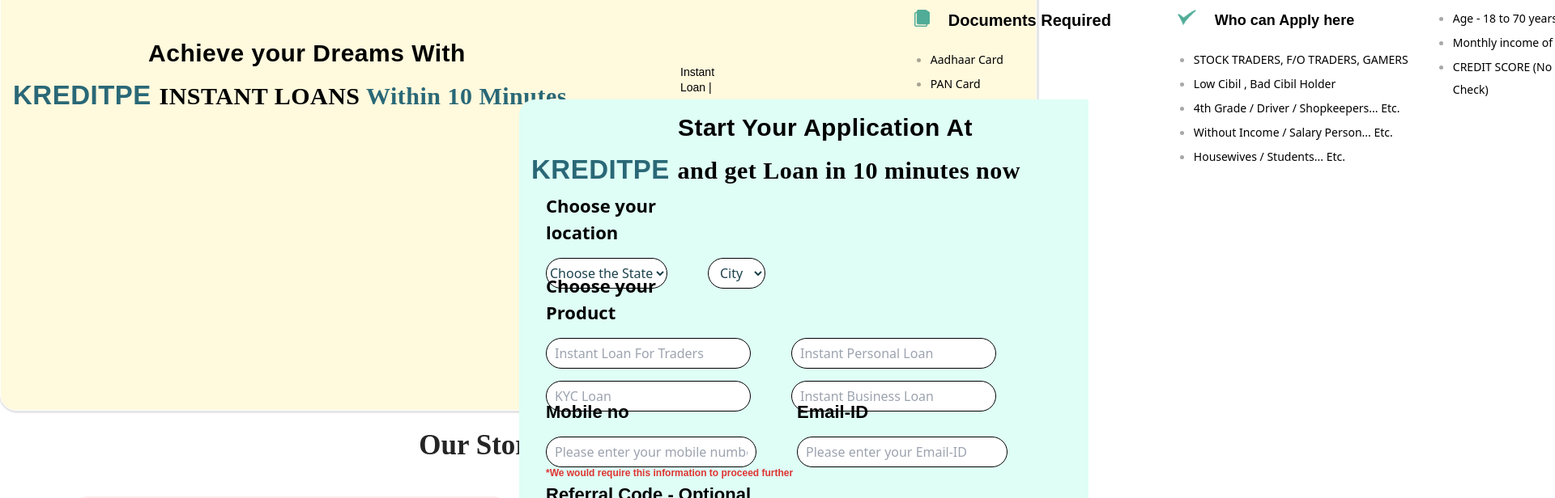
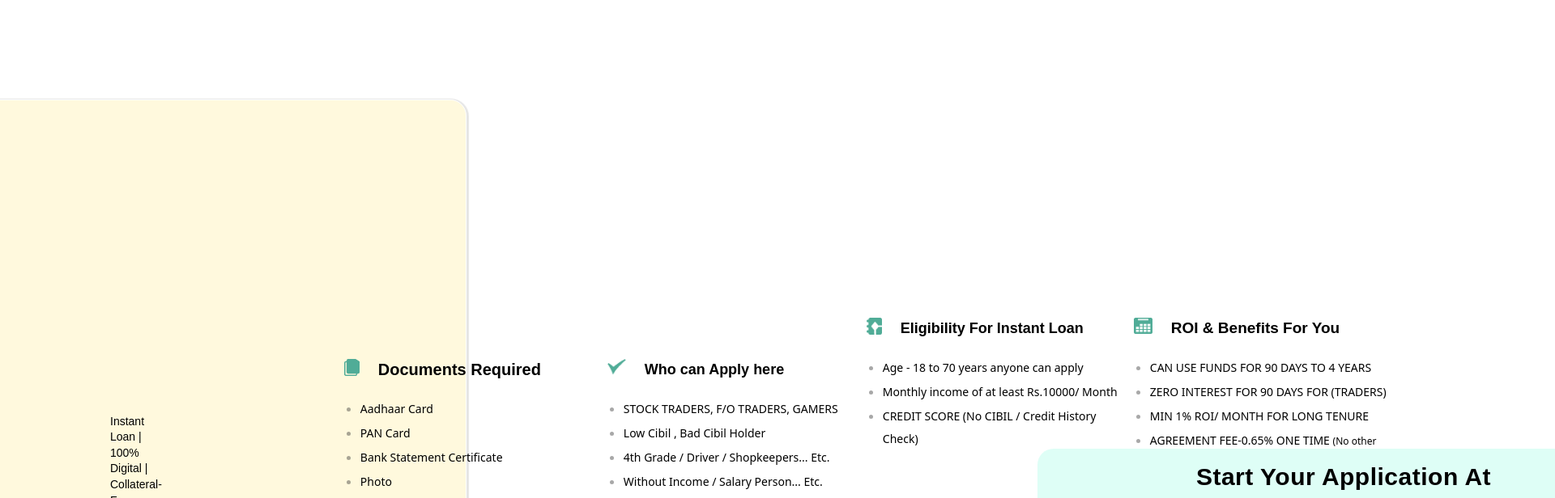
Before and after one commit to Vijaysharmagpj/Client_Project, a React (Create React App) app: page / in a window 1280 px wide. Shown: the part 1100-1716 px from the top of the page at 81% size, 1920 px wide, since content can reach past the window. Built offline with nearby package versions, Linux system fonts and the light colour scheme.

Commit message:
"remove absolute"

```diff
--- a/src/Component/FormandInfo.css
+++ b/src/Component/FormandInfo.css
@@ -219,7 +219,7 @@
     border-radius: 20px 0px 0px 0px;
     /* border-left: 1px solid #000; */
     background-color: #DEFEF6;
-    position: absolute;
+    /* position: absolute; */
     z-index: 0; /* Applies a left border */
 }
 
@@ -353,7 +353,7 @@
 .validatemsg {
     width: 312px;
     height: 16px;
-    position: absolute;
+    /* position: absolute;  */
     /* top: 496px;  */
     /* left: 36px; */
     font-family: 'DM Sans', sans-serif;
```
